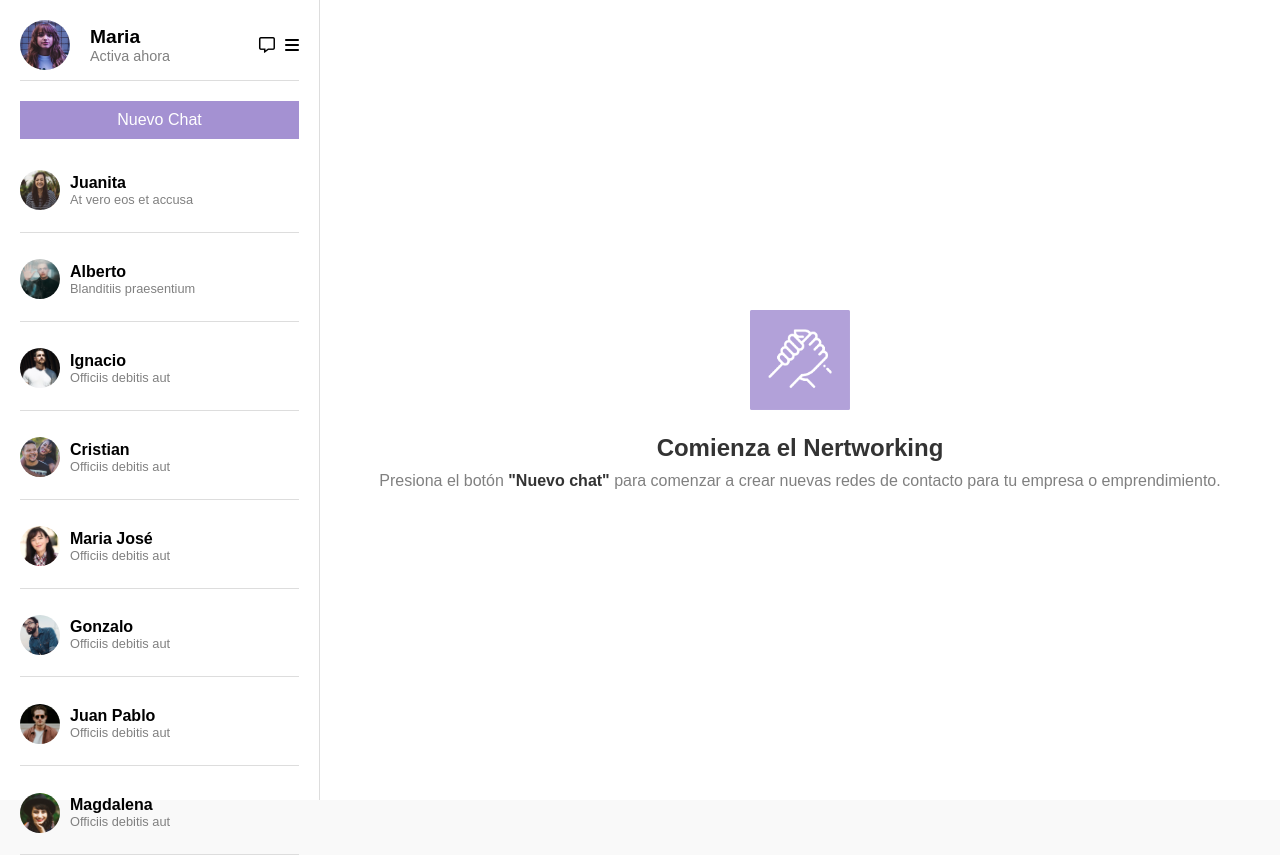
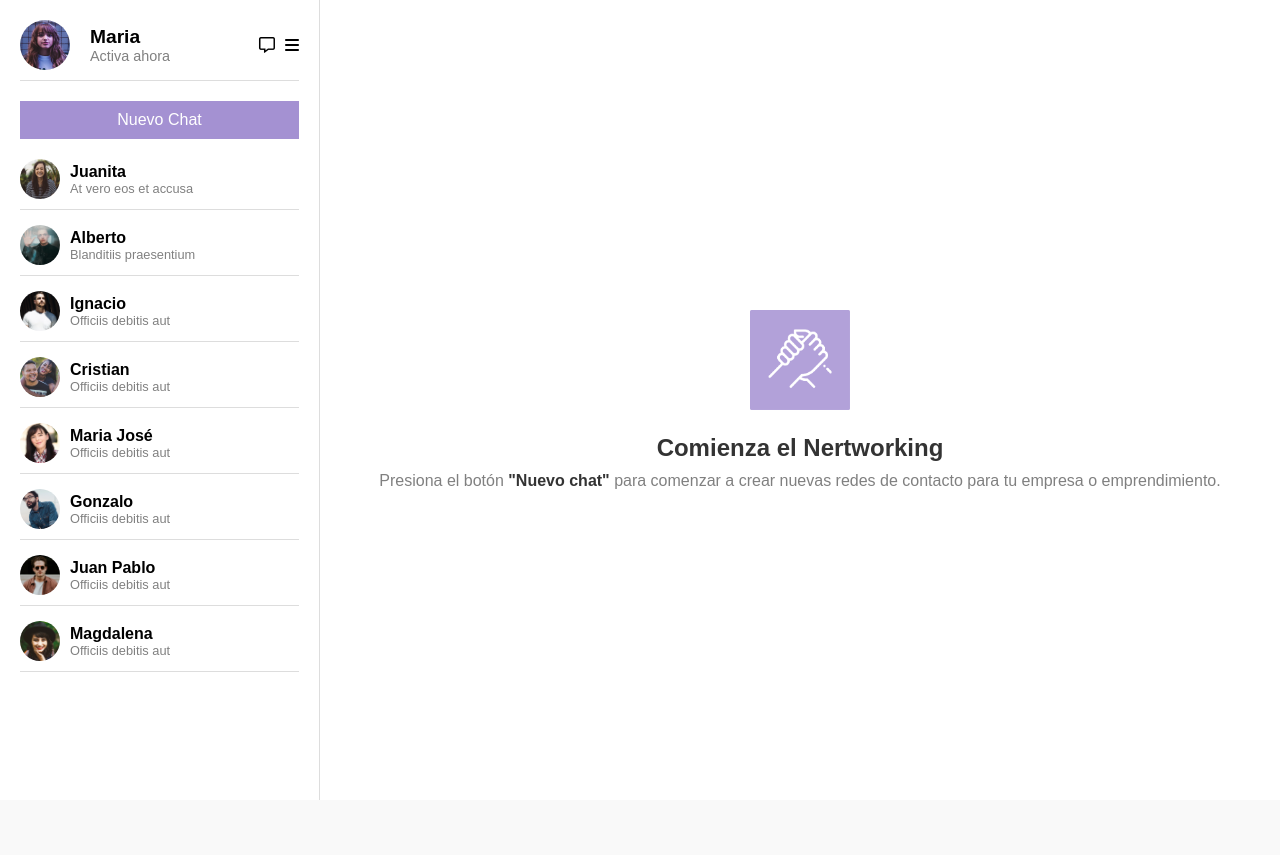
Before and after one commit to panxotoouu/DESAFIO-1-CSS-AVANZADO, a plain HTML site: page index.html in a window 1280 px wide. After the commit the page ends 800 px from the top, so only its background shows below. Drawn offline with Linux system fonts and the light colour scheme.

Commit message:
Solucionbug visual

```diff
--- a/assets/styles/styles.css
+++ b/assets/styles/styles.css
@@ -91,7 +91,6 @@ body {
     cursor: pointer;
     padding-bottom: 10px ;
     border-bottom: 1px solid #ddd;
-    height: 14%;
 }
 
 .contact-img {
```
